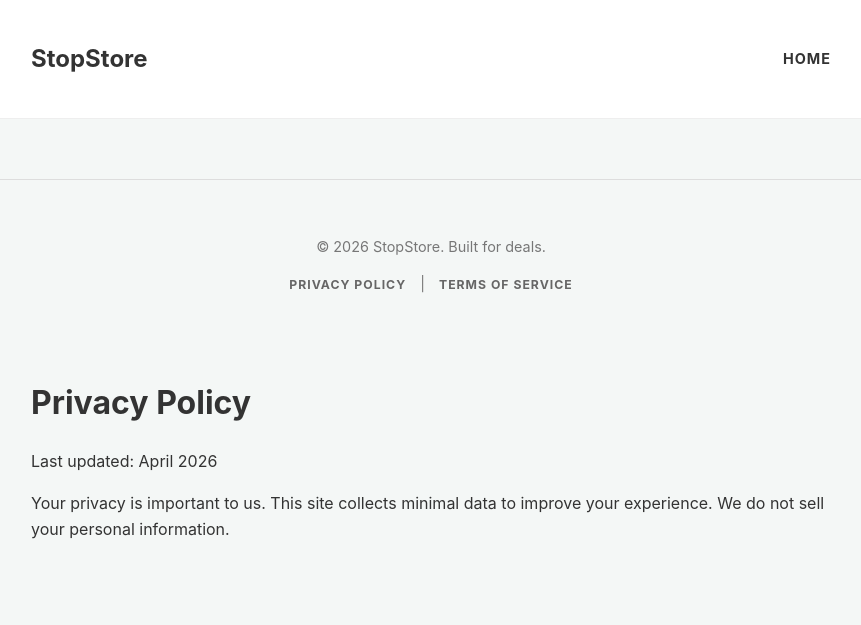
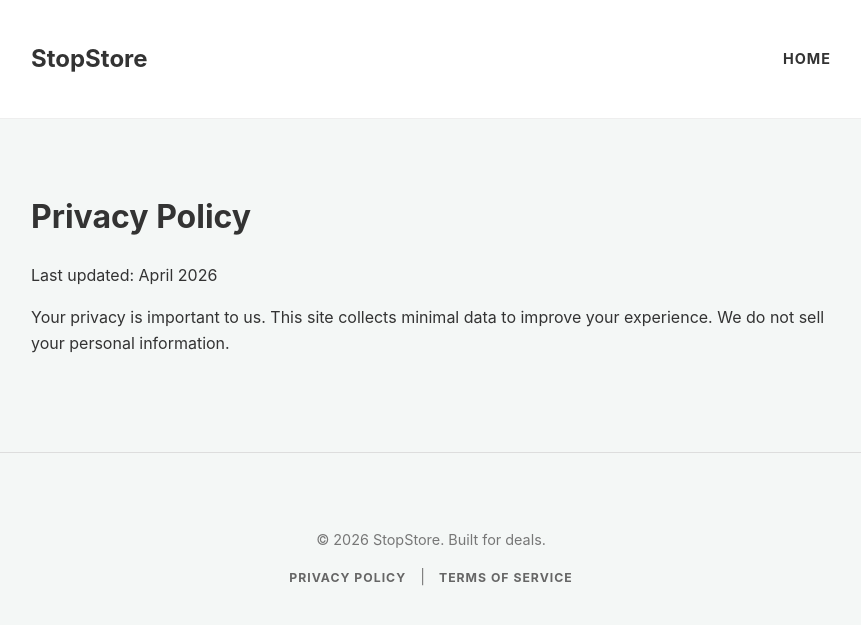
Before and after one commit to him001133/stopstore-simple, a Jekyll site: the page built from privacy-policy.md, in a window 1280 px wide. Shown: the top 625 px of the page, without its empty margins (209-1070 px from the left). Built offline with Jekyll 4.4.1, drawn with Linux system fonts in a browser that asks for light colours.

Commit message:
Refactor footer and main structure in default layout

```diff
--- a/_layouts/default.html
+++ b/_layouts/default.html
@@ -2,6 +2,7 @@
 <html lang="en">
 <head>
     <meta charset="UTF-8">
+    <meta name="viewport" content="width=device-width, initial-scale=1.0">
     <title>{{ page.title }} | {{ site.title }}</title>
     <link rel="stylesheet" href="{{ site.baseurl }}/assets/css/style.css">
 </head>
@@ -14,18 +15,19 @@
             </nav>
         </div>
     </header>
+
+    <main class="container">
+        {{ content }}
+    </main>
+
     <footer class="site-footer">
+        <div class="container">
             <p>&copy; {{ site.time | date: "%Y" }} {{ site.title }}. Built for deals.</p>
             <nav class="footer-nav">
                 <a href="{{ site.baseurl }}/privacy-policy">Privacy Policy</a> |
                 <a href="{{ site.baseurl }}/terms-of-service">Terms of Service</a>
             </nav>
+        </div>
     </footer>
-
-    <div class="container">
-        {{ content }}
-    </div>
-
-
 </body>
 </html>
```
Lines whose indentation alone changed are shown as unchanged.
